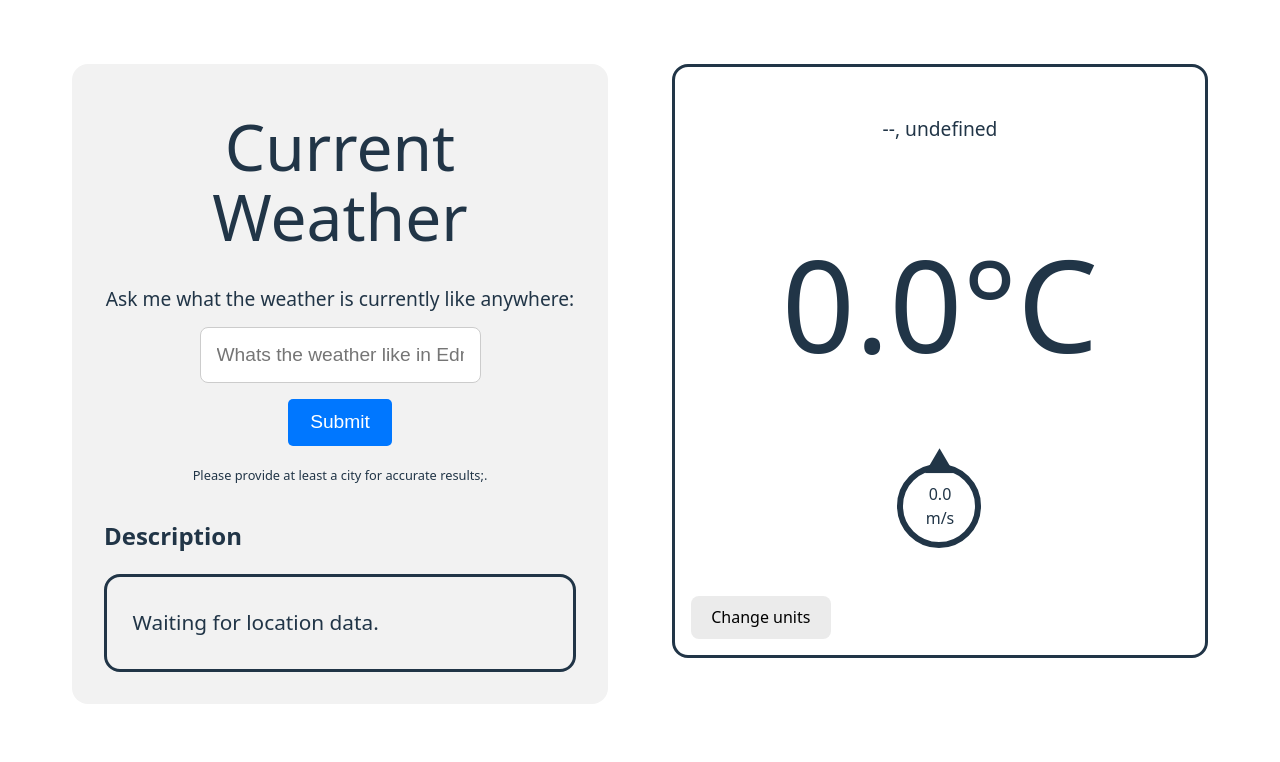
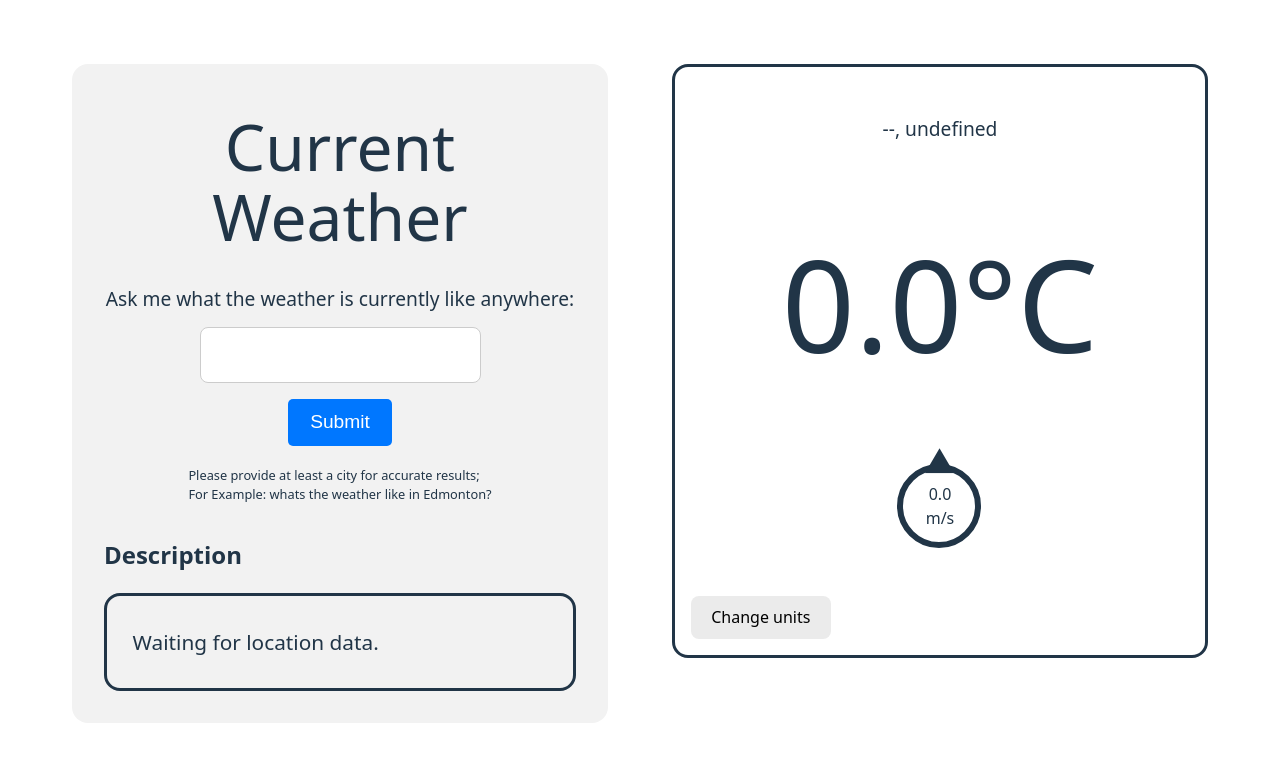
Before and after one commit to clementm8/ai-weather-app, a React (Vite) app: page / in a window 1280 px wide. Shown: the top 762 px of the page. Built offline with nearby package versions, Linux system fonts and the light colour scheme.

Commit message:
UI/UX changes

```diff
--- a/src/components/WeatherForm.jsx
+++ b/src/components/WeatherForm.jsx
@@ -19,12 +19,13 @@ function WeatherForm({ onSubmit }) {
           type="text"
           value={inputLocation}
           onChange={(e) => setInputLocation(e.target.value)}
-          placeholder="Whats the weather like in Edmonton?"
         />
         <input type="submit" value="Submit" />
       </div>
       <p className="instructions">
-        Please provide at least a city for accurate results;.
+        Please provide at least a city for accurate results;
+        <br />
+        For Example: whats the weather like in Edmonton?
       </p>
     </form>
   );
```
